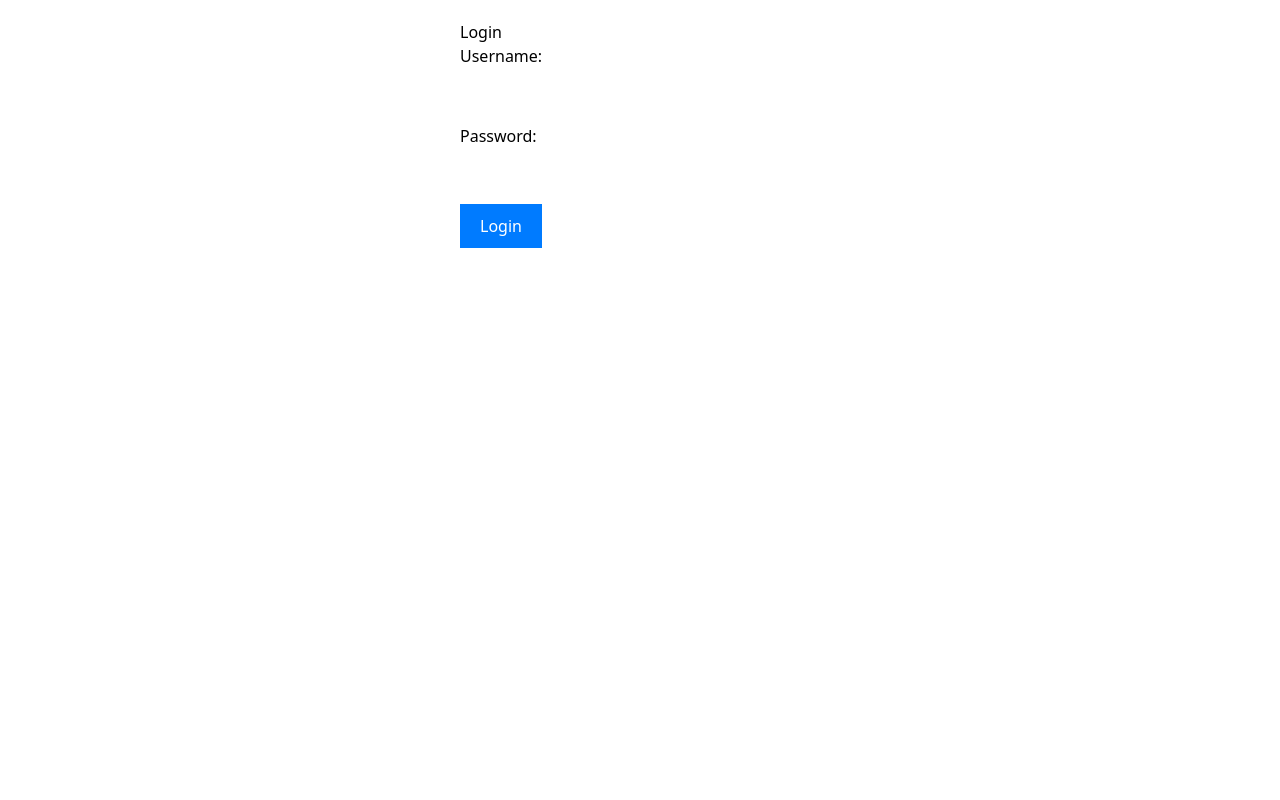
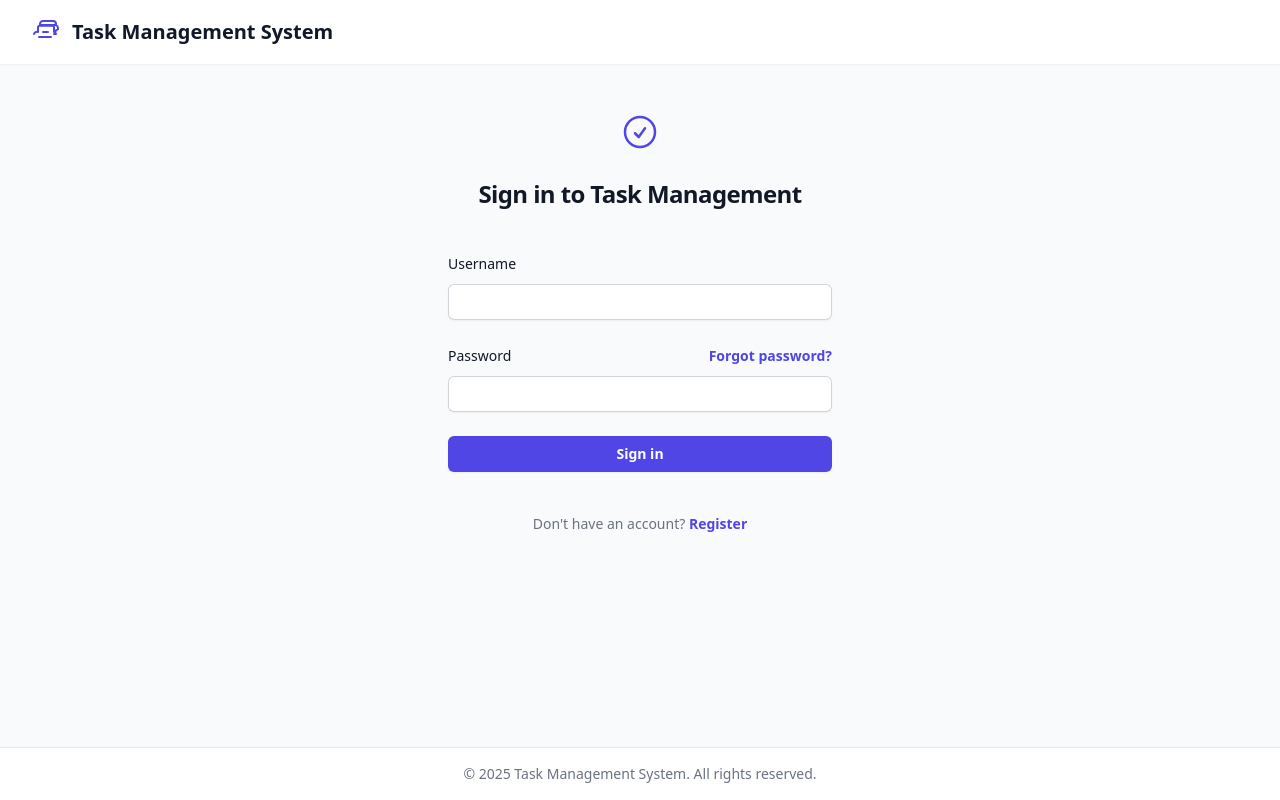
Before and after one commit to truongminhphung/task-management-aws-lambda, a React (Create React App) app in the folder WebApp/frontend/: page / in a window 1280 px wide. Built offline with nearby package versions, Linux system fonts and the light colour scheme.

Commit message:
Enhance Login UI and functionality with loading state and error handling (#20)

```diff
--- a/WebApp/frontend/src/components/auth/Login.js
+++ b/WebApp/frontend/src/components/auth/Login.js
@@ -21,46 +21,120 @@ const Login = ({ onLogin }) => {
   const [username, setUsername] = useState('');
   const [password, setPassword] = useState('');
   const [error, setError] = useState('');
+  const [isLoading, setIsLoading] = useState(false);
 
   const handleSubmit = async (e) => {
     e.preventDefault();
     setError(''); // Clear previous errors
+    setIsLoading(true);
+
     try {
       await onLogin(username, password);
     } catch (err) {
       setError(err.error || 'An error occurred during login');
+    } finally {
+      setIsLoading(false);
     }
   };
 
   return (
-    <div style={{ maxWidth: '400px', margin: '0 auto', padding: '20px' }}>
-      <h2>Login</h2>
-      {error && <p style={{ color: 'red' }}>{error}</p>}
-      <form onSubmit={handleSubmit}>
+    <div className="flex min-h-full flex-col justify-center px-6 py-12 lg:px-8">
+      <div className="sm:mx-auto sm:w-full sm:max-w-sm">
+        <div className="mx-auto h-10 w-auto flex justify-center">
+          <svg xmlns="http://www.w3.org/2000/svg" fill="none" viewBox="0 0 24 24" strokeWidth={1.5} stroke="currentColor" className="w-10 h-10 text-indigo-600">
+            <path strokeLinecap="round" strokeLinejoin="round" d="M9 12.75 11.25 15 15 9.75M21 12a9 9 0 1 1-18 0 9 9 0 0 1 18 0Z" />
+          </svg>
+        </div>
+        <h2 className="mt-6 text-center text-2xl font-bold leading-9 tracking-tight text-gray-900">
+          Sign in to Task Management
+        </h2>
+      </div>
+
+      <div className="mt-10 sm:mx-auto sm:w-full sm:max-w-sm">
+        {error && (
+          <div className="mb-4 rounded-md bg-red-50 p-4">
+            <div className="flex">
+              <div className="flex-shrink-0">
+                <svg className="h-5 w-5 text-red-400" viewBox="0 0 20 20" fill="currentColor" aria-hidden="true">
+                  <path fillRule="evenodd" d="M10 18a8 8 0 100-16 8 8 0 000 16zM8.28 7.22a.75.75 0 00-1.06 1.06L8.94 10l-1.72 1.72a.75.75 0 101.06 1.06L10 11.06l1.72 1.72a.75.75 0 101.06-1.06L11.06 10l1.72-1.72a.75.75 0 00-1.06-1.06L10 8.94 8.28 7.22z" clipRule="evenodd" />
+                </svg>
+              </div>
+              <div className="ml-3">
+                <p className="text-sm font-medium text-red-800">{error}</p>
+              </div>
+            </div>
+          </div>
+        )}
+
+        <form className="space-y-6" onSubmit={handleSubmit}>
           <div>
-          <label>Username:</label>
+            <label htmlFor="username" className="block text-sm font-medium leading-6 text-gray-900">
+              Username
+            </label>
+            <div className="mt-2">
               <input
+                id="username"
+                name="username"
                 type="text"
+                required
                 value={username}
                 onChange={(e) => setUsername(e.target.value)}
-            required
-            style={{ width: '100%', padding: '8px', margin: '8px 0' }}
+                className="block w-full rounded-md border-0 py-1.5 px-3 text-gray-900 shadow-sm ring-1 ring-inset ring-gray-300 placeholder:text-gray-400 focus:ring-2 focus:ring-inset focus:ring-indigo-600 sm:text-sm sm:leading-6"
               />
             </div>
+          </div>
+
           <div>
-          <label>Password:</label>
+            <div className="flex items-center justify-between">
+              <label htmlFor="password" className="block text-sm font-medium leading-6 text-gray-900">
+                Password
+              </label>
+              <div className="text-sm">
+                <a href="#" className="font-semibold text-indigo-600 hover:text-indigo-500">
+                  Forgot password?
+                </a>
+              </div>
+            </div>
+            <div className="mt-2">
               <input
+                id="password"
+                name="password"
                 type="password"
+                required
                 value={password}
                 onChange={(e) => setPassword(e.target.value)}
-            required
-            style={{ width: '100%', padding: '8px', margin: '8px 0' }}
+                className="block w-full rounded-md border-0 py-1.5 px-3 text-gray-900 shadow-sm ring-1 ring-inset ring-gray-300 placeholder:text-gray-400 focus:ring-2 focus:ring-inset focus:ring-indigo-600 sm:text-sm sm:leading-6"
               />
             </div>
-        <button type="submit" style={{ padding: '10px 20px', background: '#007bff', color: 'white', border: 'none' }}>
-          Login
+          </div>
+
+          <div>
+            <button
+              type="submit"
+              disabled={isLoading}
+              className={`flex w-full justify-center rounded-md px-3 py-1.5 text-sm font-semibold leading-6 text-white shadow-sm
+              ${isLoading ? 'bg-indigo-400' : 'bg-indigo-600 hover:bg-indigo-500 focus-visible:outline focus-visible:outline-2 focus-visible:outline-offset-2 focus-visible:outline-indigo-600'}`}
+            >
+              {isLoading ? (
+                <div className="flex items-center">
+                  <svg className="animate-spin -ml-1 mr-3 h-5 w-5 text-white" xmlns="http://www.w3.org/2000/svg" fill="none" viewBox="0 0 24 24">
+                    <circle className="opacity-25" cx="12" cy="12" r="10" stroke="currentColor" strokeWidth="4"></circle>
+                    <path className="opacity-75" fill="currentColor" d="M4 12a8 8 0 018-8V0C5.373 0 0 5.373 0 12h4zm2 5.291A7.962 7.962 0 014 12H0c0 3.042 1.135 5.824 3 7.938l3-2.647z"></path>
+                  </svg>
+                  Signing in...
+                </div>
+              ) : 'Sign in'}
             </button>
+          </div>
         </form>
+
+        <p className="mt-10 text-center text-sm text-gray-500">
+          Don't have an account?{' '}
+          <a href="#" className="font-semibold leading-6 text-indigo-600 hover:text-indigo-500">
+            Register
+          </a>
+        </p>
+      </div>
     </div>
   );
 };
--- a/WebApp/frontend/src/pages/LoginPage.js
+++ b/WebApp/frontend/src/pages/LoginPage.js
@@ -2,7 +2,6 @@ import React from 'react';
 import { useNavigate } from 'react-router-dom';
 import Login from '../components/auth/Login';
 import { login } from '../services/api';
-
 
 const LoginPage = () => {
     const navigate = useNavigate();
@@ -11,7 +10,35 @@ const LoginPage = () => {
         await login(username, password); // call the login function from api.js
         navigate('/home'); // redirect to home page on successful login
     };
-    return <Login onLogin={handleLogin} />;
+
+    return (
+        <div className="bg-gray-50 min-h-screen flex flex-col">
+            <header className="bg-white shadow-sm">
+                <div className="max-w-7xl mx-auto py-4 px-4 sm:px-6 lg:px-8">
+                    <div className="flex items-center justify-between">
+                        <div className="flex items-center space-x-2">
+                            <svg xmlns="http://www.w3.org/2000/svg" fill="none" viewBox="0 0 24 24" strokeWidth={1.5} stroke="currentColor" className="w-8 h-8 text-indigo-600">
+                                <path strokeLinecap="round" strokeLinejoin="round" d="M6 6.878V6a2.25 2.25 0 0 1 2.25-2.25h7.5A2.25 2.25 0 0 1 18 6v.878m-12 0c.235-.083.487-.128.75-.128h10.5c.263 0 .515.045.75.128m-12 0A2.25 2.25 0 0 0 4.5 9v.878m13.5-3A2.25 2.25 0 0 1 19.5 9v.878m0 0A2.25 2.25 0 0 0 18 13.5h-1.5m-15 0A2.25 2.25 0 0 1 4.5 12m0 0V8.375c0-.621.504-1.125 1.125-1.125h9.75c.621 0 1.125.504 1.125 1.125V12m-8.25 0h3.75m-6.75 3.75h9" />
+                            </svg>
+                            <h1 className="text-xl font-semibold text-gray-900">Task Management System</h1>
+                        </div>
+                    </div>
+                </div>
+            </header>
+
+            <main className="flex-grow">
+                <Login onLogin={handleLogin} />
+            </main>
+
+            <footer className="bg-white border-t border-gray-200 py-4">
+                <div className="max-w-7xl mx-auto px-4 sm:px-6 lg:px-8">
+                    <p className="text-center text-sm text-gray-500">
+                        © {new Date().getFullYear()} Task Management System. All rights reserved.
+                    </p>
+                </div>
+            </footer>
+        </div>
+    );
 }
 
 export default LoginPage;
```
Also changed, not shown: 1 other file (tests, documents, lock files or other folders). Lines whose indentation alone changed are shown as unchanged.
